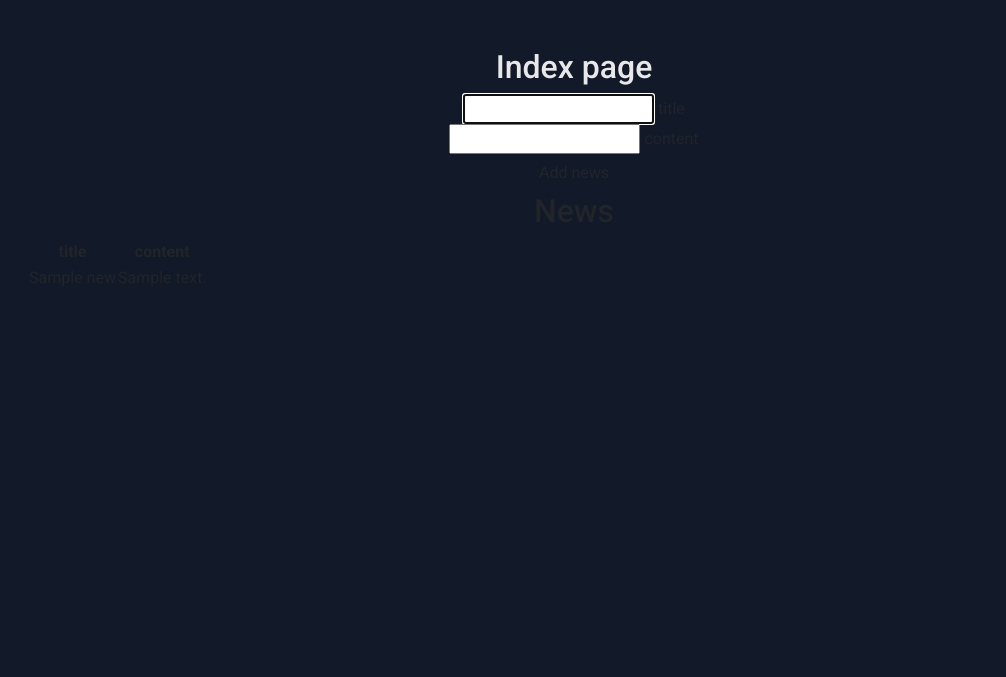
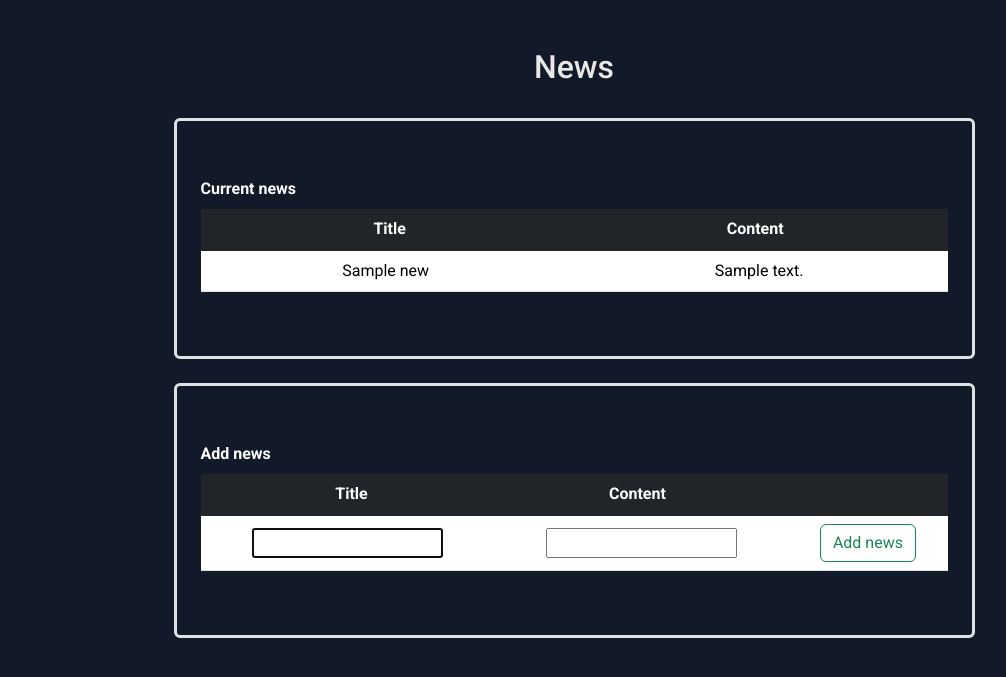
Before and after one commit to datogoglidze/cs50x-intranet, a Python web app: template intranet/front/templates/index.html in a window 1280 px wide. Shown: the part 40-717 px from the top of the page, without its empty margins (66-1072 px from the left). Run offline with Jinja, Linux system fonts and the light colour scheme; the template is opened without the code that fills it: most values are stand-ins (such as "Sample title", 1, 10 or a date in 2020).

Commit message:
Edit news styling

```diff
--- a/TODO.py
+++ b/TODO.py
@@ -2,5 +2,4 @@
 #   1. Make pretty "About Us" page;
 #   2. Display "User Details" page in two columns;
 #   3. Make spacing between"User Document" and navbar smaller;
-#   4. Add ability to publish news;
 #   5. Add administrator actions (Approve documents and publish news).
--- a/intranet/front/templates/index.html
+++ b/intranet/front/templates/index.html
@@ -1,40 +1,91 @@
 {% extends "layout.html" %} {% block title %}Home {% endblock %} {% block main
 %}
 
-<h2 style="color: #e8e8e8">Index page</h2>
+<div class="row d-flex flex-column container-fluid mx-auto">
+    <h2 class="text-center" style="color: #e8e8e8">News</h2>
 
-<form action="/news" method="post">
-    <div>
-        <input autocomplete="off" autofocus type="text" name="title" />
-        <label>title</label>
-    </div>
-    <div>
-        <input autocomplete="off" autofocus type="text" name="content" />
-        <label>content</label>
-    </div>
-    <button class="btn" type="submit">Add news</button>
-</form>
-
-<div class="section">
-    <h2>News</h2>
-    <table>
-        <thead>
+    <div
+        class="col-12 col-md-11 col-lg-10 col-xl-9 mt-4 mx-auto py-5 px-2 px-md-4 border border-3 rounded"
+        id="news"
+    >
+        <table
+            class="table table-responsive table-hover caption-top align-middle text-center"
+        >
+            <caption class="fw-bold text-white">
+                Current news
+            </caption>
+            <thead class="table-dark align-middle">
                 <tr>
-                <th>title</th>
-                <th>content</th>
+                    <th scope="col" style="padding-left: 1rem">Title</th>
+                    <th scope="col" style="padding-right: 1rem">Content</th>
                 </tr>
             </thead>
-        <tbody>
+
+            <tbody class="table-group-divider">
                 {% for news in news %}
-
                 <tr>
                     <td>{{ news.title }}</td>
                     <td>{{ news.content }}</td>
                 </tr>
-
                 {% endfor %}
             </tbody>
         </table>
     </div>
 
+    <div
+        class="col-12 col-md-11 col-lg-10 col-xl-9 mt-4 mx-auto py-5 px-2 px-md-4 border border-3 rounded"
+        id="create-news"
+    >
+        <form action="/news" method="post">
+            <table
+                class="table table-responsive caption-top align-middle text-center"
+            >
+                <caption class="fw-bold text-white">
+                    Add news
+                </caption>
+                <thead class="table-dark align-middle">
+                    <tr>
+                        <th scope="col" style="padding-left: 1rem">Title</th>
+                        <th scope="col" style="padding-right: 1rem">Content</th>
+                        <th scope="col" style="padding-left: 1rem"></th>
+                    </tr>
+                </thead>
+
+                <tbody class="table-group-divider">
+                    <tr>
+                        <td>
+                            <label>
+                                <input
+                                    autocomplete="off"
+                                    autofocus
+                                    type="text"
+                                    name="title"
+                                />
+                            </label>
+                        </td>
+                        <td>
+                            <label>
+                                <input
+                                    autocomplete="off"
+                                    autofocus
+                                    type="text"
+                                    name="content"
+                                />
+                            </label>
+                        </td>
+                        <td>
+                            <button
+                                class="btn btn-outline-success"
+                                type="submit"
+                            >
+                                Add news
+                            </button>
+                        </td>
+                    </tr>
+                </tbody>
+            </table>
+        </form>
+    </div>
+</div>
+
 {% endblock %}
```
Lines whose indentation alone changed are shown as unchanged.
